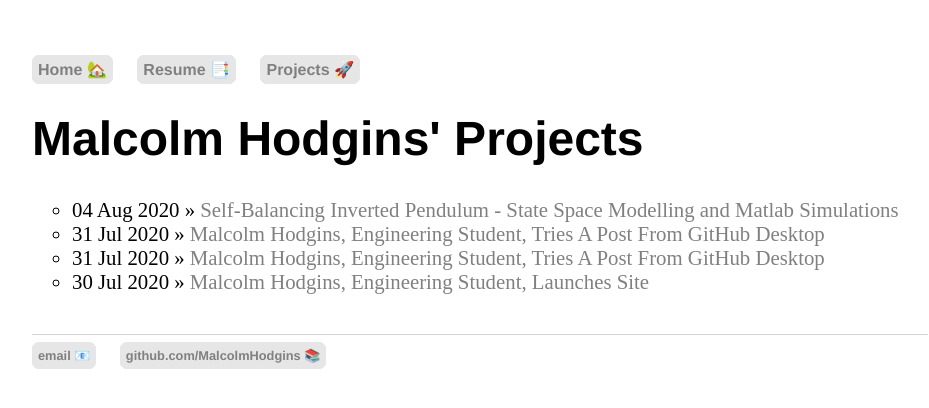
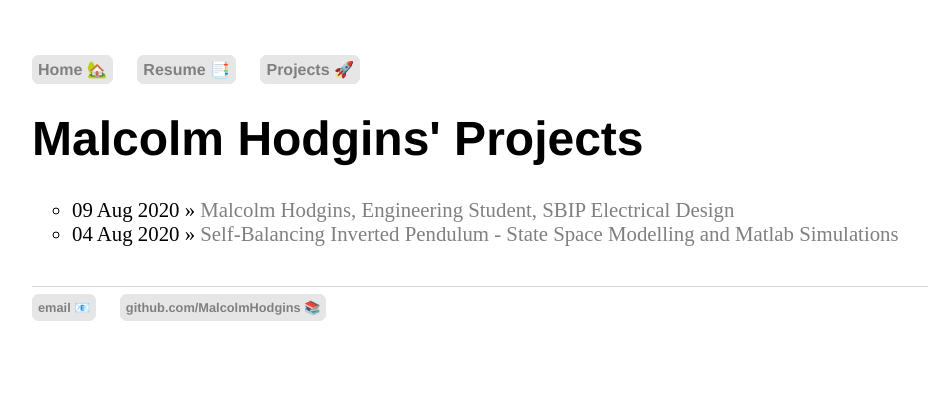
Before and after one commit to MalcolmHodgins/MalcolmHodgins.github.io, a Jekyll site: the page built from blog/index.html, in a window 1280 px wide. Shown: the top 408 px of the page, without its empty margins (160-1089 px from the left). Built offline with Jekyll 4.4.1, drawn with Linux system fonts in a browser that asks for light colours.

Commit message:
removed test blog posts

```diff
--- a/_posts/2020-07-31-Malcolm-Hodgins-GitHub-Desktop-Post-Test - Copy.md
+++ /dev/null
@@ -1,7 +0,0 @@
----
-layout: post
-title: "Malcolm Hodgins, Engineering Student, Tries A Post From GitHub Desktop"
-date: 2020-07-31
----
-
-Using this post to help get a handle of how this GitHub and post stuff works on my website. Looks like it went well :D.
--- a/_posts/2020-08-04-SBIP Electrical.md
+++ b/_posts/2020-08-04-SBIP Electrical.md
@@ -1,7 +1,7 @@
 ---
 layout: post
-title: "Malcolm Hodgins, Engineering Student, Tries A Post From GitHub Desktop"
-date: 2020-07-31
+title: "Malcolm Hodgins, Engineering Student, SBIP Electrical Design"
+date: 2020-08-09
 ---
 
 Using this post to help get a handle of how this GitHub and post stuff works on my website. Looks like it went well :D.
```
Also changed, not shown: _posts/2020-07-30-Malcolm-Hodgins-site-launched.md (deleted, +0 -8 lines).
